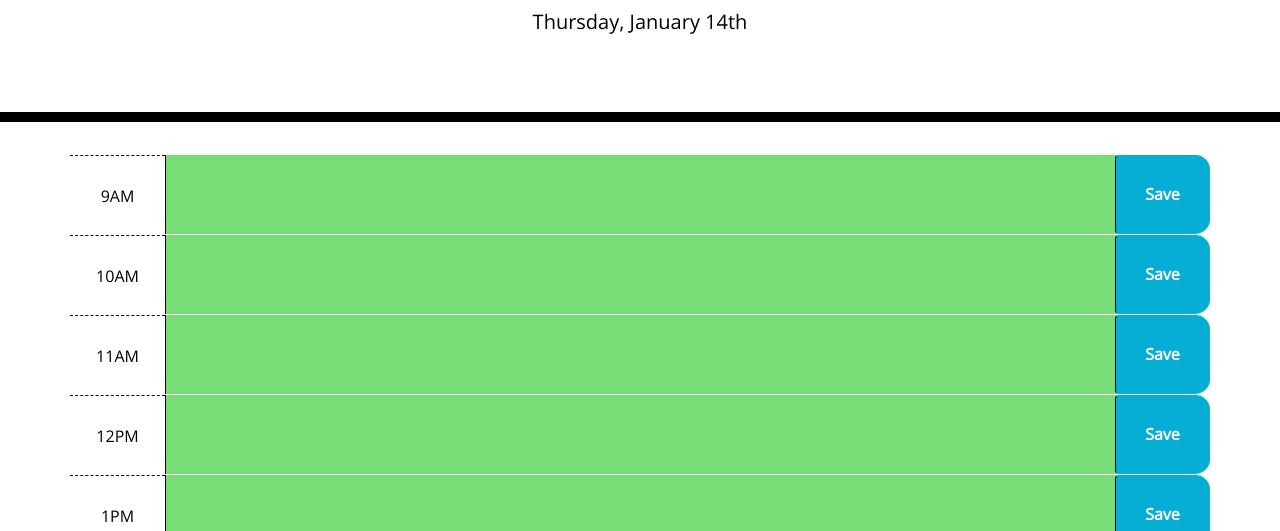
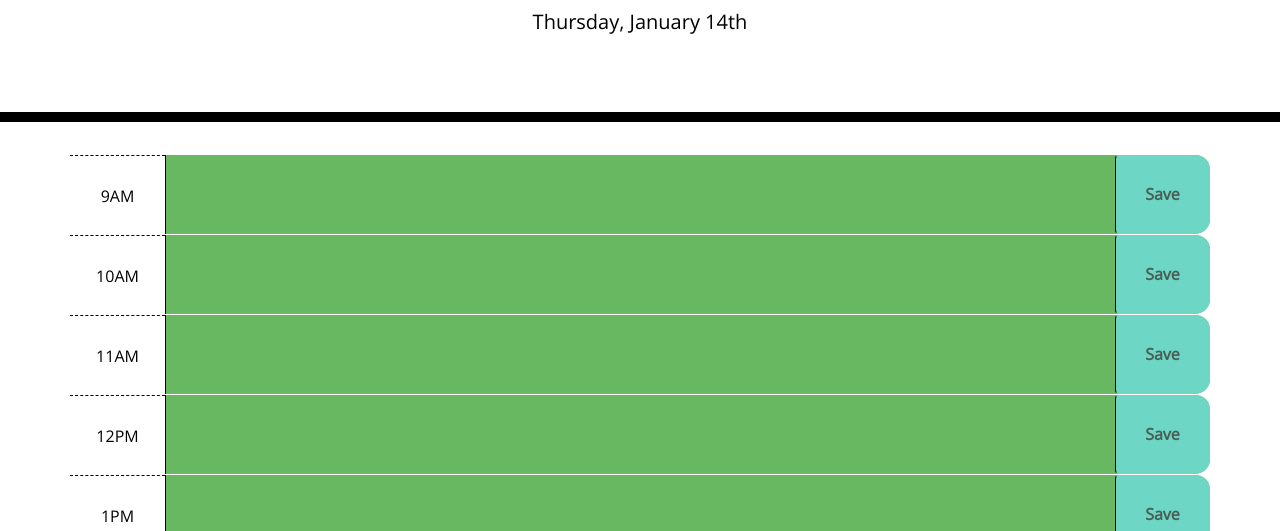
Before and after one commit to jep1220/WorkPlanner, a plain HTML site: page index.html in a window 1280 px wide. Shown: the part 269-800 px from the top of the page. Drawn offline with nearby package versions, Linux system fonts and the light colour scheme.

Commit message:
button color change css

```diff
--- a/style.css
+++ b/style.css
@@ -53,7 +53,7 @@ textarea{
 }
 
 .future {
-  background-color: #77dd77;
+  background-color: #68b862;
   color: white;
 }
 
@@ -61,8 +61,8 @@ textarea{
   border-left: 1px solid black;
   border-top-right-radius: 15px;
   border-bottom-right-radius: 15px;
-  background-color: #06AED5;
-  color: white;
+  background-color: #6dd6c5;
+  color: rgba(56, 42, 42, 0.685);
 }
 
 .saveBtn i:hover {
```
